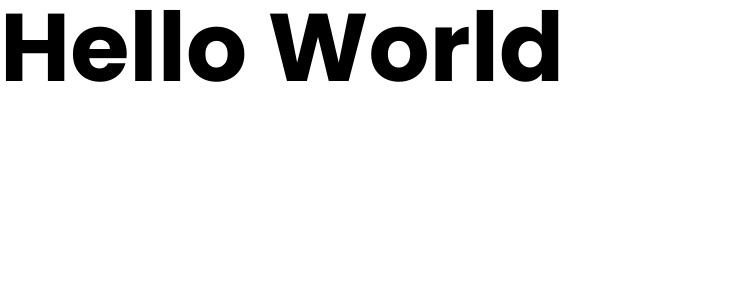
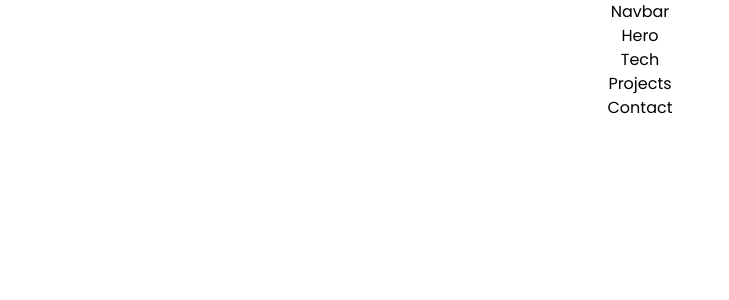
Before and after one commit to rrmorant/portfolio-01, a React (Vite) app: page / in a window 1280 px wide. Shown: the top 300 px of the page, without its empty margins (0-729 px from the left). Built offline with nearby package versions, Linux system fonts and the light colour scheme.

Commit message:
progressing

```diff
--- a/src/App.jsx
+++ b/src/App.jsx
@@ -1,7 +1,19 @@
+import Navbar from "./components/Navbar";
+import Hero from "./components/Hero";
+import Tech from "./components/Tech";
+import Projects from "./components/Projects";
+import Contact from "./components/Contact";
+
 function App() {
 	return (
 		<>
-			<div className="text-8xl font-bold">Hello World</div>
+			<main className="flex flex-col items-center px-4 md:px-8 lg:px-16">
+				<Navbar />
+				<Hero />
+				<Tech />
+				<Projects />
+				<Contact />
+			</main>
 		</>
 	);
 }
--- a/src/components/Contact.jsx
+++ b/src/components/Contact.jsx
@@ -0,0 +1,5 @@
+const Contact = () => {
+	return <div>Contact</div>;
+};
+
+export default Contact;
--- a/src/components/Hero.jsx
+++ b/src/components/Hero.jsx
@@ -0,0 +1,5 @@
+const Hero = () => {
+	return <div>Hero</div>;
+};
+
+export default Hero;
--- a/src/components/Navbar.jsx
+++ b/src/components/Navbar.jsx
@@ -0,0 +1,5 @@
+const Navbar = () => {
+	return <div>Navbar</div>;
+};
+
+export default Navbar;
--- a/src/components/Projects.jsx
+++ b/src/components/Projects.jsx
@@ -0,0 +1,5 @@
+const Projects = () => {
+	return <div>Projects</div>;
+};
+
+export default Projects;
--- a/src/components/Tech.jsx
+++ b/src/components/Tech.jsx
@@ -0,0 +1,5 @@
+const Tech = () => {
+	return <div>Tech</div>;
+};
+
+export default Tech;
```
